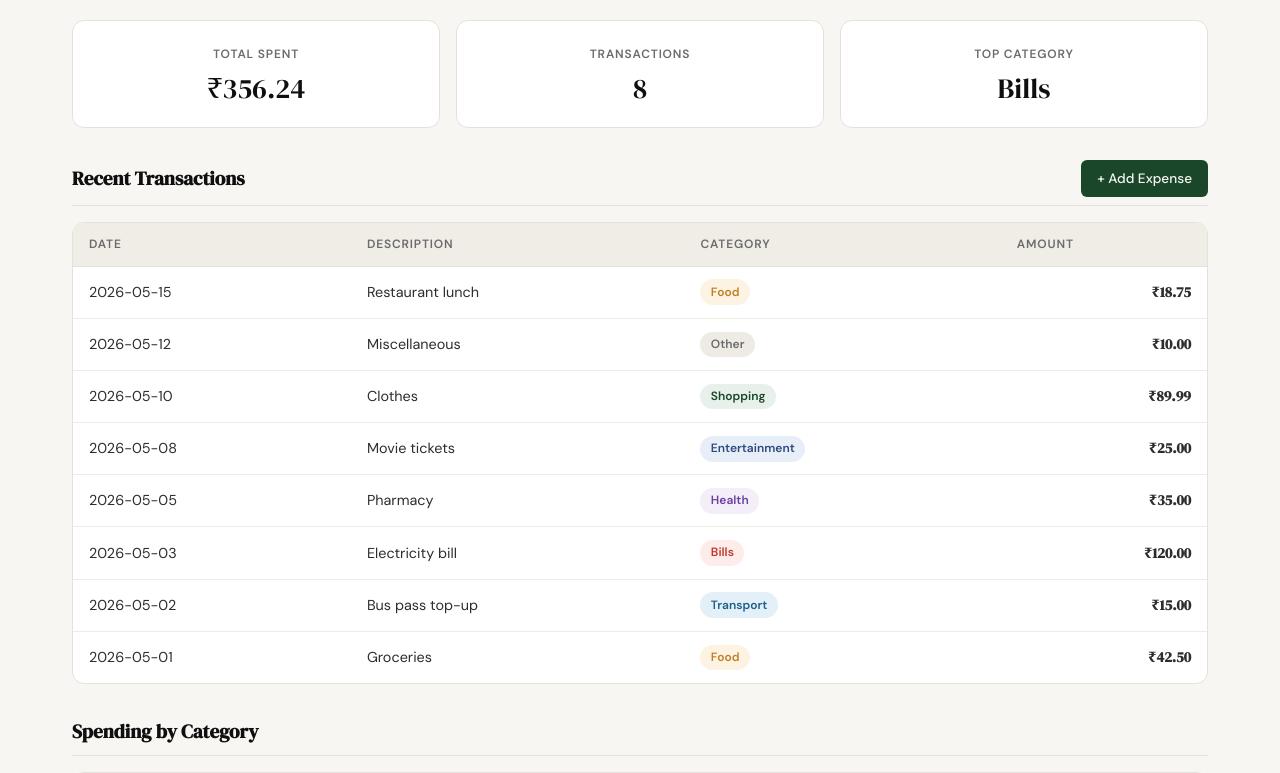
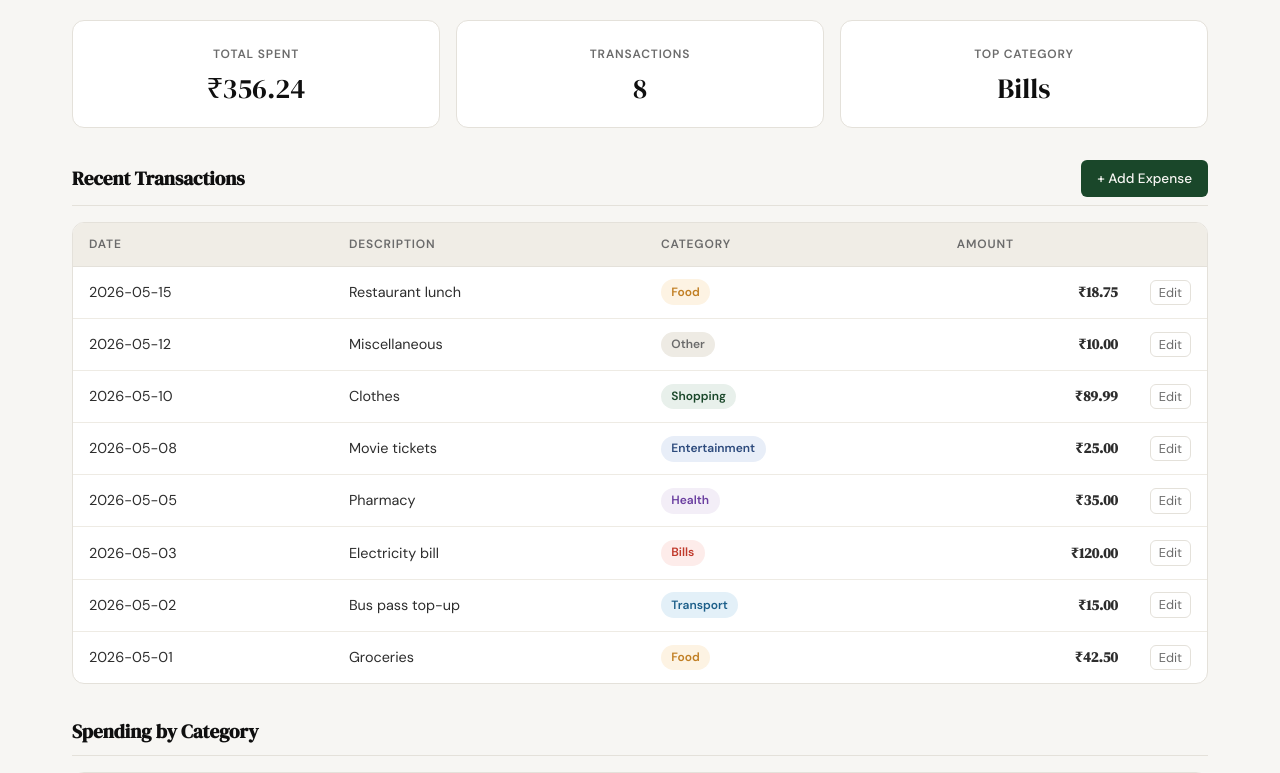
Before and after one commit to kapildevreddy/Exptrack, a Flask app: page /profile in a window 1280 px wide. Shown: the part 360-1133 px from the top of the page. Run offline with Flask 3, Linux system fonts and the light colour scheme; a user stored in the database is signed in; data comes from the database, SQL or seed files in the repository; both versions use the stored data as it was after the commit.

Commit message:
add edit expenses feature

```diff
--- a/database/queries.py
+++ b/database/queries.py
@@ -57,7 +57,7 @@ def get_recent_transactions(user_id, limit=10, from_date=None, to_date=None):
     conn = get_db()
     try:
         rows = conn.execute(
-            "SELECT date, description, category, amount"
+            "SELECT id, date, description, category, amount"
             " FROM expenses WHERE user_id = ?" + date_clause + " ORDER BY date DESC LIMIT ?",
             [user_id] + date_params + [limit],
         ).fetchall()
--- a/static/css/profile.css
+++ b/static/css/profile.css
@@ -169,6 +169,23 @@
 
 .txn-date { color: var(--ink-muted); font-size: 0.85rem; }
 
+.txn-actions { text-align: right; width: 3rem; }
+
+.txn-edit-link {
+    font-size: 0.8rem;
+    color: var(--ink-muted);
+    text-decoration: none;
+    border: 1px solid var(--border);
+    border-radius: var(--radius-sm);
+    padding: 0.2rem 0.5rem;
+    transition: color 0.15s, border-color 0.15s;
+}
+
+.txn-edit-link:hover {
+    color: var(--accent);
+    border-color: var(--accent);
+}
+
 .txn-amount-col { text-align: right; }
 
 .txn-amount {
--- a/templates/profile.html
+++ b/templates/profile.html
@@ -74,6 +74,7 @@
                         <th>Description</th>
                         <th>Category</th>
                         <th class="txn-amount-col">Amount</th>
+                        <th></th>
                     </tr>
                 </thead>
                 <tbody>
@@ -83,6 +84,7 @@
                         <td>{{ txn.description }}</td>
                         <td><span class="badge badge-{{ txn.category | lower }}">{{ txn.category }}</span></td>
                         <td class="txn-amount">&#8377;{{ "%.2f"|format(txn.amount) }}</td>
+                        <td class="txn-actions"><a href="{{ url_for('edit_expense', id=txn.id) }}" class="txn-edit-link">Edit</a></td>
                     </tr>
                     {% endfor %}
                 </tbody>
```
Also changed, not shown: .claude/specs/08-edit-expense.md (added), spendly.db.
